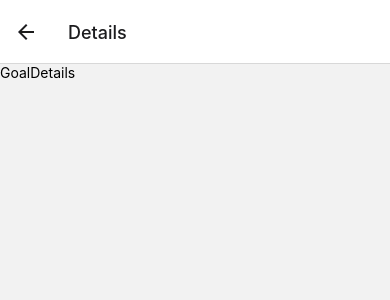
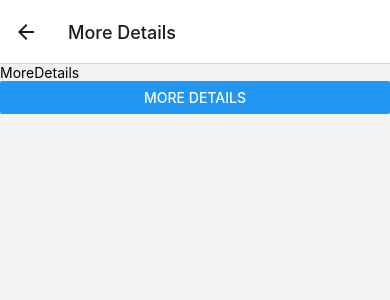
Before and after one commit to ShinLiX/fall2024_5520, a React Native app in the folder my_project/: screen /Details in a window 390 px wide. Shown: the top 300 px of the page. Built offline with nearby package versions, Linux system fonts and the light colour scheme.

Commit message:
Dynamically changed the title of the page

```diff
--- a/my_project/App.js
+++ b/my_project/App.js
@@ -13,9 +13,10 @@ export default function App() {
       <Stack.Navigator initialRouteName="Home">
         <Stack.Screen name="Home" component={Home}
         options={{title: 'My Home Page',
-         headerStyle: {backgroundColor: 'purple'},
-         headerTintColor: 'gray'}}/>
-        <Stack.Screen name="Details" component={GoalDetails} />
+         headerStyle: {backgroundColor: 'grey'},
+         headerTintColor: 'yellow'}}/>
+        <Stack.Screen name="Details" component={GoalDetails}
+        options={({route}) => ({title: route.params? route.params.goal.text: "More Details"})}/>
       </Stack.Navigator>
     </NavigationContainer>
   );
--- a/my_project/Components/GoalDetails.js
+++ b/my_project/Components/GoalDetails.js
@@ -1,11 +1,14 @@
 import React from 'react'
-import { View, Text } from 'react-native'
+import { View, Text, Button } from 'react-native'
 
 
-export default function GoalDetails ({ navigation }) {
+export default function GoalDetails ({ navigation, route }) {
   return (
       <View>
-      <Text>GoalDetails</Text>
+        {route.params? (
+            <Text>GoalDetails {"\n"}Details: {route.params.goal.text}</Text>
+        ):(<Text>MoreDetails</Text>)}
+        <Button title="More Details" onPress={()=> navigation.push("Details")} />
       </View>
   )
 };
--- a/my_project/Components/GoalItem.js
+++ b/my_project/Components/GoalItem.js
@@ -7,7 +7,7 @@ export default function GoalItem ({goalItem, handleDelete, detailHandler}) {
     <View style={styles.scrollView}>
       <Text style={styles.text}>{goalItem.text}</Text>
       <Button title="X" onPress={()=>{handleDelete(goalItem.id)}} color="grey"/>
-      <Button title="i" onPress={()=>{detailHandler()}} color="grey"/>
+      <Button title="i" onPress={()=>{detailHandler(goalItem)}} color="grey"/>
     </View>
   );
 }
--- a/my_project/Components/Home.js
+++ b/my_project/Components/Home.js
@@ -6,7 +6,7 @@ import Input from "./Input";
 import GoalItem from "./GoalItem";
 
 
-export default function Home({ navigation }) {
+export default function Home({ navigation, route }) {
   const [receivedData, setReceivedData] = useState("");
   const [isModalVisible, setIsModalVisible] = useState(false);
   const appName = "My app";
@@ -38,8 +38,9 @@ export default function Home({ navigation }) {
       {text: "No", onPress: () => console.log("deletion cancelled.")}
     ]);
   }
-  function showDetails() {
-    navigation.navigate("Details");
+  function showDetails(goal) {
+    navigation.navigate("Details", {goal});
+    console.log("Goal details: ", goal);
   }
 
 
```
